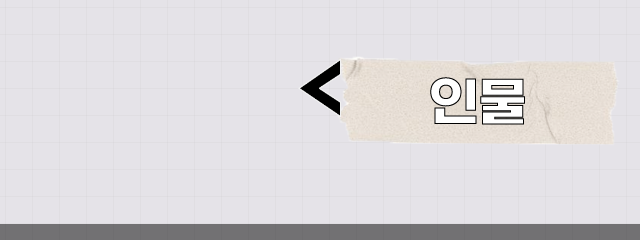
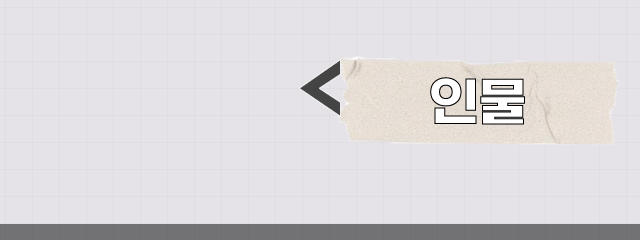
Before and after one commit to guswls98/Hidden-, a plain HTML site: page art2.html in a window 1280 px wide. Shown: the top 240 px of the page, 184-824 px from the left. Drawn offline with Linux system fonts and the light colour scheme; a web font is replaced by a local one.

Commit message:
Update art2.html

```diff
--- a/art2.html
+++ b/art2.html
@@ -37,7 +37,8 @@ body{margin: 0;
 
 #icon1, #icon2{position: absolute;
               margin-top: 4.5%;
-              width: 60px;}
+              width: 60px;
+              opacity: 0.7;}
 #icon1{margin-left: 37%;}
 </style>
 
```
